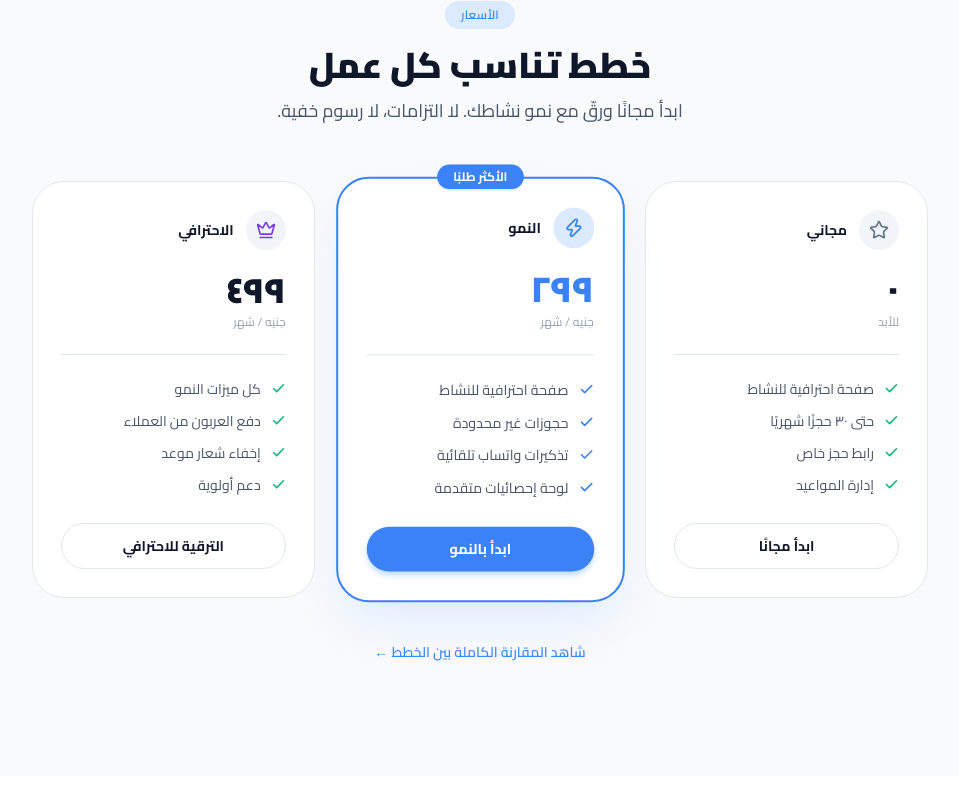
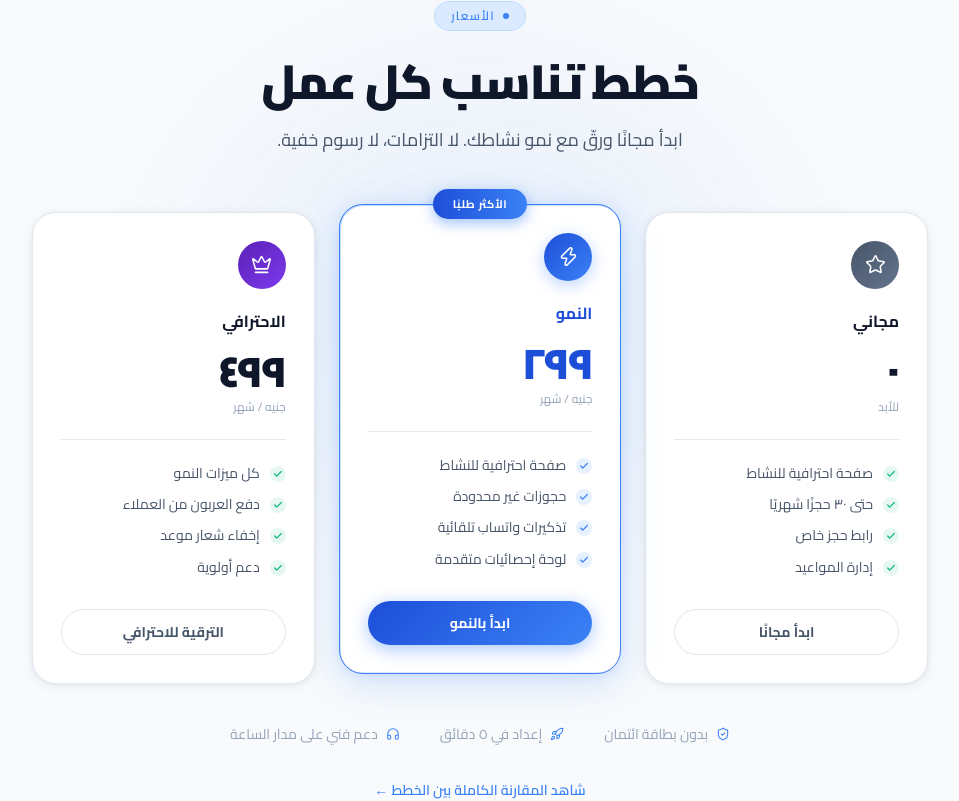
Before and after one commit to Amrwar/MAW3ED, a Next.js app: page / in a window 1280 px wide. Shown: the part 5639-6440 px from the top of the page, without its empty margins (160-1119 px from the left). Built offline with nearby package versions, Linux system fonts and the light colour scheme; no server answers; the database is empty.

Commit message:
Refine pricing section

```diff
--- a/src/features/home/PricingPreview.tsx
+++ b/src/features/home/PricingPreview.tsx
@@ -1,14 +1,39 @@
 "use client";
 
 import Link from "next/link";
-import { Check, Zap, Crown, Star } from "lucide-react";
+import { Check, Zap, Crown, Star, ShieldCheck, Headphones, Rocket } from "lucide-react";
 import { useLanguage } from "@/contexts/LanguageContext";
 
-const PLAN_ICONS = [
-  <Star key="s" size={20} className="text-[#64748B]" />,
-  <Zap key="z" size={20} className="text-[#3B82F6]" />,
-  <Crown key="c" size={20} className="text-[#7C3AED]" />,
+// ─── Plan metadata ──────────────────────────────────────────
+
+const PLAN_META = [
+  {
+    icon:       Star,
+    iconBg:     "linear-gradient(135deg, #475569 0%, #64748B 100%)",
+    cardBorder: "1px solid #E2E8F0",
+    cardBg:     "#FFFFFF",
+    shadow:     "0 2px 12px rgba(15,23,42,0.07), 0 1px 4px rgba(15,23,42,0.04)",
+    shadowHover:"0 12px 36px rgba(15,23,42,0.10), 0 4px 12px rgba(15,23,42,0.06)",
+  },
+  {
+    icon:       Zap,
+    iconBg:     "linear-gradient(135deg, #1D4ED8 0%, #3B82F6 100%)",
+    cardBorder: "1.5px solid #3B82F6",
+    cardBg:     "#FFFFFF",
+    shadow:     "0 8px 40px rgba(59,130,246,0.22), 0 2px 12px rgba(59,130,246,0.12)",
+    shadowHover:"0 20px 60px rgba(59,130,246,0.28), 0 6px 20px rgba(59,130,246,0.16)",
+  },
+  {
+    icon:       Crown,
+    iconBg:     "linear-gradient(135deg, #5B21B6 0%, #7C3AED 100%)",
+    cardBorder: "1px solid #E2E8F0",
+    cardBg:     "#FFFFFF",
+    shadow:     "0 2px 12px rgba(15,23,42,0.07), 0 1px 4px rgba(15,23,42,0.04)",
+    shadowHover:"0 12px 36px rgba(15,23,42,0.10), 0 4px 12px rgba(15,23,42,0.06)",
+  },
 ];
+
+// ─── Component ─────────────────────────────────────────────
 
 export default function PricingPreview() {
   const { t, lang } = useLanguage();
@@ -16,78 +41,165 @@ export default function PricingPreview() {
 
   return (
     <section
-      className="py-20 lg:py-28"
+      className="relative overflow-hidden py-20 lg:py-28"
       style={{ background: "#F8FAFC" }}
       dir={lang === "ar" ? "rtl" : "ltr"}
     >
-      <div className="container-app">
 
-        {/* Header */}
+      {/* Radial glow centred behind the featured card */}
+      <div
+        aria-hidden
+        className="absolute pointer-events-none"
+        style={{
+          top: "40%", left: "50%", transform: "translate(-50%, -50%)",
+          width: 800, height: 700,
+          borderRadius: "50%",
+          background: "radial-gradient(ellipse, rgba(59,130,246,0.09) 0%, transparent 68%)",
+          filter: "blur(4px)",
+        }}
+      />
+
+      <div className="relative z-10 container-app">
+
+        {/* ── Section header ── */}
         <div className="text-center mb-14">
-          <span className="inline-block px-4 py-1.5 rounded-full text-xs font-semibold bg-[#DBEAFE] text-[#3B82F6] mb-4 tracking-wide uppercase">
-            {p.eyebrow}
-          </span>
-          <h2 className="text-3xl sm:text-4xl font-black text-[#0F172A] mb-3">{p.title}</h2>
-          <p className="text-[#475569] text-lg max-w-xl mx-auto">{p.subtitle}</p>
+
+          {/* Eyebrow */}
+          <div className="inline-flex items-center gap-2 px-4 py-1.5 rounded-full mb-6 bg-[#DBEAFE] border border-[#BFDBFE]">
+            <span className="w-1.5 h-1.5 rounded-full bg-[#3B82F6]" />
+            <span className="text-[#3B82F6] text-xs font-semibold tracking-widest uppercase">
+              {p.eyebrow}
+            </span>
+          </div>
+
+          <h2
+            className="text-3xl sm:text-4xl lg:text-5xl font-black text-[#0F172A] mb-4"
+            style={{ letterSpacing: "-0.025em", lineHeight: 1.12 }}
+          >
+            {p.title}
+          </h2>
+          <p className="text-[#475569] text-lg max-w-xl mx-auto" style={{ lineHeight: 1.75 }}>
+            {p.subtitle}
+          </p>
         </div>
 
-        {/* Plans */}
-        <div className="grid sm:grid-cols-3 gap-6 max-w-4xl mx-auto">
+        {/* ── Plan cards ── */}
+        <div className="grid sm:grid-cols-3 gap-6 max-w-4xl mx-auto items-end">
           {p.plans.map((plan, i) => {
             const isFeatured = i === 1;
+            const meta       = PLAN_META[i];
+            const IconComp   = meta.icon;
+
             return (
               <div
                 key={plan.name}
-                className={`relative rounded-2xl p-7 flex flex-col transition-all ${
-                  isFeatured
-                    ? "border-2 border-[#3B82F6] bg-white shadow-2xl shadow-blue-100 scale-[1.02]"
-                    : "border border-[#E2E8F0] bg-white hover:shadow-lg hover:-translate-y-0.5"
-                }`}
+                className="relative flex flex-col rounded-3xl p-7 transition-all duration-300"
+                style={{
+                  background:  meta.cardBg,
+                  border:      meta.cardBorder,
+                  boxShadow:   meta.shadow,
+                  ...(isFeatured ? { transform: "translateY(-10px)" } : {}),
+                }}
+                onMouseEnter={(e) => {
+                  const el = e.currentTarget as HTMLDivElement;
+                  el.style.boxShadow = meta.shadowHover;
+                  if (!isFeatured) el.style.transform = "translateY(-4px)";
+                }}
+                onMouseLeave={(e) => {
+                  const el = e.currentTarget as HTMLDivElement;
+                  el.style.boxShadow = meta.shadow;
+                  el.style.transform = isFeatured ? "translateY(-10px)" : "translateY(0)";
+                }}
               >
+
+                {/* Featured glow ring */}
+                {isFeatured && (
+                  <div
+                    aria-hidden
+                    className="absolute -inset-px rounded-3xl pointer-events-none"
+                    style={{
+                      background: "linear-gradient(135deg, rgba(59,130,246,0.30) 0%, rgba(99,102,241,0.15) 100%)",
+                      mask: "linear-gradient(#fff 0 0) content-box, linear-gradient(#fff 0 0)",
+                      maskComposite: "exclude",
+                      WebkitMask: "linear-gradient(#fff 0 0) content-box, linear-gradient(#fff 0 0)",
+                      WebkitMaskComposite: "xor",
+                      padding: "1.5px",
+                    }}
+                  />
+                )}
+
                 {/* Popular badge */}
                 {isFeatured && (
-                  <div className="absolute -top-3.5 inset-x-0 flex justify-center">
-                    <span className="px-4 py-1 rounded-full text-xs font-bold bg-[#3B82F6] text-white shadow">
+                  <div className="absolute -top-4 inset-x-0 flex justify-center">
+                    <span
+                      className="px-5 py-1.5 rounded-full text-[11px] font-bold text-white tracking-wide uppercase"
+                      style={{
+                        background:  "linear-gradient(90deg, #1D4ED8 0%, #3B82F6 100%)",
+                        boxShadow:   "0 4px 14px rgba(59,130,246,0.50)",
+                        letterSpacing: "0.06em",
+                      }}
+                    >
                       {p.badge}
                     </span>
                   </div>
                 )}
 
-                {/* Plan icon & name */}
-                <div className="flex items-center gap-3 mb-5">
-                  <div className={`w-10 h-10 rounded-xl flex items-center justify-center ${
-                    isFeatured ? "bg-[#DBEAFE]" : "bg-[#F1F5F9]"
-                  }`}>
-                    {PLAN_ICONS[i]}
-                  </div>
-                  <div>
-                    <p className="text-sm font-bold text-[#0F172A]">{plan.name}</p>
-                  </div>
+                {/* ── Plan icon ── */}
+                <div
+                  className="w-12 h-12 rounded-2xl flex items-center justify-center mb-5 shrink-0"
+                  style={{ background: meta.iconBg, boxShadow: isFeatured ? "0 4px 16px rgba(59,130,246,0.35)" : "none" }}
+                >
+                  <IconComp size={21} className="text-white" strokeWidth={1.75} />
                 </div>
 
+                {/* Plan name */}
+                <p
+                  className="text-base font-bold mb-1"
+                  style={{ color: isFeatured ? "#1D4ED8" : "#0F172A" }}
+                >
+                  {plan.name}
+                </p>
+
                 {/* Price */}
-                <div className="mb-6 pb-6 border-b border-[#E2E8F0]">
-                  <div className="flex items-baseline gap-1">
-                    <span className={`text-4xl font-black ${isFeatured ? "text-[#3B82F6]" : "text-[#0F172A]"}`}>
+                <div className="mb-6 pb-6" style={{ borderBottom: "1px solid #E2E8F0" }}>
+                  <div className="flex items-baseline gap-1 mt-3">
+                    <span
+                      className="font-black"
+                      style={{
+                        fontSize:    "2.75rem",
+                        lineHeight:  1,
+                        color:       isFeatured ? "#1D4ED8" : "#0F172A",
+                        letterSpacing: "-0.04em",
+                      }}
+                    >
                       {plan.price}
                     </span>
-                    {parseInt(String(plan.price)) > 0 && (
-                      <span className="text-sm text-[#94A3B8]">{lang === "ar" ? "ج.م" : "EGP"}</span>
+                    {Number(plan.price.replace(/[^\d]/g, "")) > 0 && (
+                      <span className="text-sm font-medium text-[#94A3B8]">
+                        {lang === "ar" ? "ج.م" : "EGP"}
+                      </span>
                     )}
                   </div>
-                  <p className="text-xs text-[#94A3B8] mt-1">{plan.period}</p>
+                  <p className="text-xs text-[#94A3B8] mt-1.5">{plan.period}</p>
                 </div>
 
                 {/* Features */}
-                <ul className="space-y-3 flex-1 mb-7">
+                <ul className="space-y-3 flex-1 mb-8">
                   {plan.features.map((f) => (
                     <li key={f} className="flex items-start gap-2.5 text-sm">
-                      <Check
-                        size={15}
-                        className={`mt-0.5 shrink-0 ${isFeatured ? "text-[#3B82F6]" : "text-[#10B981]"}`}
-                        strokeWidth={2.5}
-                      />
-                      <span className="text-[#475569]">{f}</span>
+                      <div
+                        className="mt-0.5 shrink-0 w-4 h-4 rounded-full flex items-center justify-center"
+                        style={{
+                          background: isFeatured ? "rgba(59,130,246,0.12)" : "rgba(16,185,129,0.10)",
+                        }}
+                      >
+                        <Check
+                          size={10}
+                          strokeWidth={3}
+                          className={isFeatured ? "text-[#3B82F6]" : "text-[#10B981]"}
+                        />
+                      </div>
+                      <span className="text-[#475569] leading-snug">{f}</span>
                     </li>
                   ))}
                 </ul>
@@ -95,11 +207,42 @@ export default function PricingPreview() {
                 {/* CTA */}
                 <Link
                   href="/signup?type=business"
-                  className={`block w-full py-3 rounded-xl text-center font-bold text-sm transition-all ${
+                  className="block w-full py-3 rounded-2xl text-center font-bold text-sm transition-all duration-200"
+                  style={
                     isFeatured
-                      ? "bg-[#3B82F6] text-white hover:bg-[#2563EB] shadow-md shadow-blue-200"
-                      : "border border-[#E2E8F0] text-[#0F172A] hover:border-[#3B82F6] hover:text-[#3B82F6] hover:bg-[#DBEAFE]"
-                  }`}
+                      ? {
+                          background:  "linear-gradient(135deg, #1D4ED8 0%, #3B82F6 100%)",
+                          color:       "#ffffff",
+                          boxShadow:   "0 4px 18px rgba(59,130,246,0.45)",
+                        }
+                      : {
+                          background:  "transparent",
+                          color:       "#475569",
+                          border:      "1.5px solid #E2E8F0",
+                        }
+                  }
+                  onMouseEnter={(e) => {
+                    const el = e.currentTarget as HTMLAnchorElement;
+                    if (isFeatured) {
+                      el.style.boxShadow = "0 6px 24px rgba(59,130,246,0.55)";
+                      el.style.filter    = "brightness(1.06)";
+                    } else {
+                      el.style.borderColor = "#3B82F6";
+                      el.style.color       = "#3B82F6";
+                      el.style.background  = "rgba(59,130,246,0.05)";
+                    }
+                  }}
+                  onMouseLeave={(e) => {
+                    const el = e.currentTarget as HTMLAnchorElement;
+                    if (isFeatured) {
+                      el.style.boxShadow = "0 4px 18px rgba(59,130,246,0.45)";
+                      el.style.filter    = "";
+                    } else {
+                      el.style.borderColor = "#E2E8F0";
+                      el.style.color       = "#475569";
+                      el.style.background  = "transparent";
+                    }
+                  }}
                 >
                   {plan.cta}
                 </Link>
@@ -108,8 +251,22 @@ export default function PricingPreview() {
           })}
         </div>
 
-        {/* View all link */}
-        <p className="text-center mt-10">
+        {/* ── Trust row ── */}
+        <div className="mt-10 flex flex-col sm:flex-row items-center justify-center gap-5 sm:gap-10">
+          {[
+            { icon: ShieldCheck, label: lang === "ar" ? "بدون بطاقة ائتمان" : "No credit card required" },
+            { icon: Rocket,      label: lang === "ar" ? "إعداد في ٥ دقائق"   : "5-minute setup"           },
+            { icon: Headphones,  label: lang === "ar" ? "دعم فني على مدار الساعة" : "24/7 support"         },
+          ].map(({ icon: Icon, label }) => (
+            <div key={label} className="flex items-center gap-2 text-sm text-[#94A3B8]">
+              <Icon size={14} strokeWidth={1.8} className="shrink-0 text-[#3B82F6]" />
+              <span>{label}</span>
+            </div>
+          ))}
+        </div>
+
+        {/* ── View all link ── */}
+        <p className="text-center mt-8">
           <Link
             href="/pricing"
             className="text-sm font-semibold text-[#3B82F6] hover:text-[#2563EB] transition-colors"
@@ -117,6 +274,7 @@ export default function PricingPreview() {
             {p.viewAll}
           </Link>
         </p>
+
       </div>
     </section>
   );
```
Also changed, not shown: 1 other file (tests, documents, lock files or other folders).
